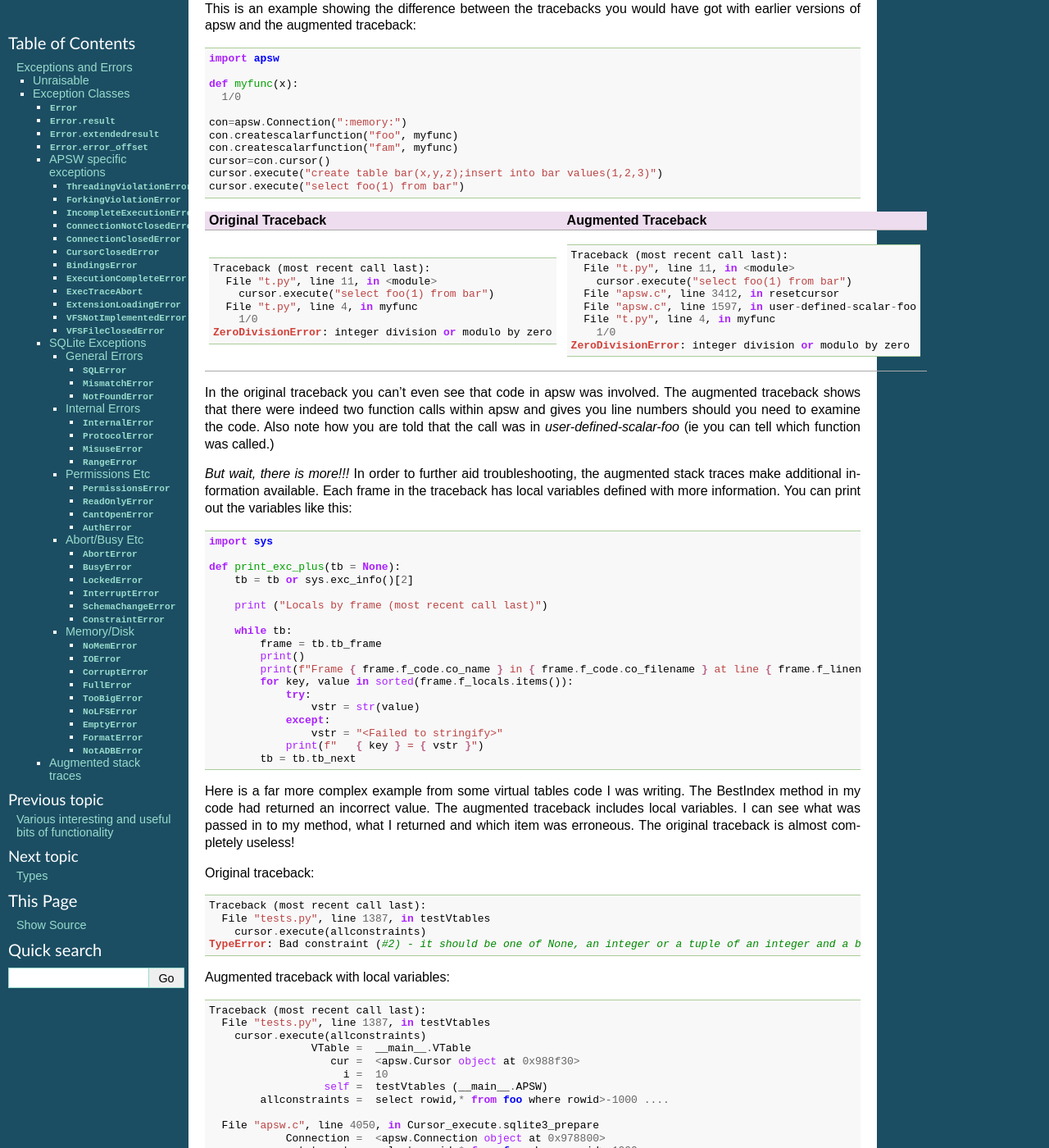
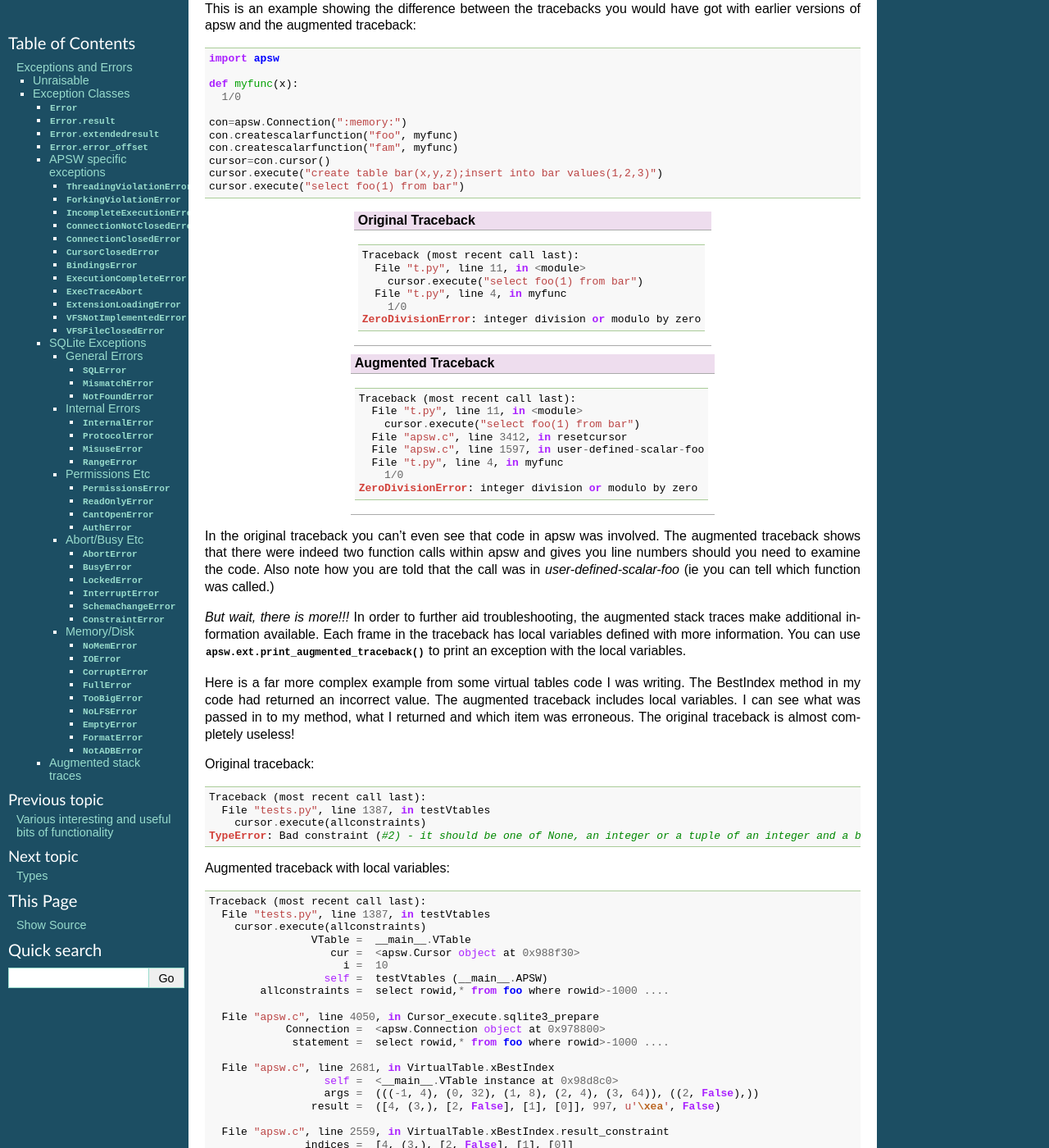
Before and after one commit to rogerbinns/apsw, a Sphinx documentation site: the page built from doc/exceptions.rst, in a window 1280 px wide and 1400 px high, scrolled down 4470 px. Shown: the whole window at 82% size. Built offline with Sphinx 7.4.7, drawn with Linux system fonts in a browser that asks for light colours; pages that are not in the unit, such as notebooks, are missing from menus; the version number is read from the project's files by our own code.

Commit message:
Use stdlib for tracebacks with locals

```diff
--- a/doc/exceptions.rst
+++ b/doc/exceptions.rst
@@ -344,20 +344,36 @@
   cursor.execute("create table bar(x,y,z);insert into bar values(1,2,3)")
   cursor.execute("select foo(1) from bar")
 
-+-----------------------------------------------------------+----------------------------------------------------------+
-| Original Traceback                                        |      Augmented Traceback                                 |
-+===========================================================+==========================================================+
-| ::                                                        | ::                                                       |
-|                                                           |                                                          |
-|   Traceback (most recent call last):                      |   Traceback (most recent call last):                     |
-|     File "t.py", line 11, in <module>                     |     File "t.py", line 11, in <module>                    |
-|       cursor.execute("select foo(1) from bar")            |       cursor.execute("select foo(1) from bar")           |
-|     File "t.py", line 4, in myfunc                        |     File "apsw.c", line 3412, in resetcursor             |
-|       1/0                                                 |     File "apsw.c", line 1597, in user-defined-scalar-foo |
-|   ZeroDivisionError: integer division or modulo by zero   |     File "t.py", line 4, in myfunc                       |
-|                                                           |       1/0                                                |
-|                                                           |   ZeroDivisionError: integer division or modulo by zero  |
-+-----------------------------------------------------------+----------------------------------------------------------+
+
++-----------------------------------------------------------+
+| Original Traceback                                        |
++===========================================================+
+| ::                                                        |
+|                                                           |
+|   Traceback (most recent call last):                      |
+|     File "t.py", line 11, in <module>                     |
+|       cursor.execute("select foo(1) from bar")            |
+|     File "t.py", line 4, in myfunc                        |
+|       1/0                                                 |
+|   ZeroDivisionError: integer division or modulo by zero   |
+|                                                           |
+|                                                           |
++-----------------------------------------------------------+
+
++----------------------------------------------------------+
+|      Augmented Traceback                                 |
++==========================================================+
+| ::                                                       |
+|                                                          |
+|   Traceback (most recent call last):                     |
+|     File "t.py", line 11, in <module>                    |
+|       cursor.execute("select foo(1) from bar")           |
+|     File "apsw.c", line 3412, in resetcursor             |
+|     File "apsw.c", line 1597, in user-defined-scalar-foo |
+|     File "t.py", line 4, in myfunc                       |
+|       1/0                                                |
+|   ZeroDivisionError: integer division or modulo by zero  |
++----------------------------------------------------------+
 
 In the original traceback you can't even see that code in apsw was
 involved. The augmented traceback shows that there were indeed two
@@ -368,27 +384,8 @@
 *But wait, there is more!!!* In order to further aid troubleshooting,
 the augmented stack traces make additional information available. Each
 frame in the traceback has local variables defined with more
-information. You can print out the variables like this::
-
-    import sys
-
-    def print_exc_plus(tb = None):
-        tb = tb or sys.exc_info()[2]
-
-        print ("Locals by frame (most recent call last)")
-
-        while tb:
-            frame = tb.tb_frame
-            print()
-            print(f"Frame { frame.f_code.co_name } in { frame.f_code.co_filename } at line { frame.f_lineno}")
-            for key, value in sorted(frame.f_locals.items()):
-                try:
-                    vstr = str(value)
-                except:
-                    vstr = "<Failed to stringify>"
-                print(f"   { key } = { vstr }")
-            tb = tb.tb_next
-
+information. You can use :meth:`apsw.ext.print_augmented_traceback` to
+print an exception with the local variables.
 
 Here is a far more complex example from some :ref:`virtual tables
 <Virtualtables>` code I was writing. The BestIndex method in my code
```
Also changed, not shown: 1 other file.
